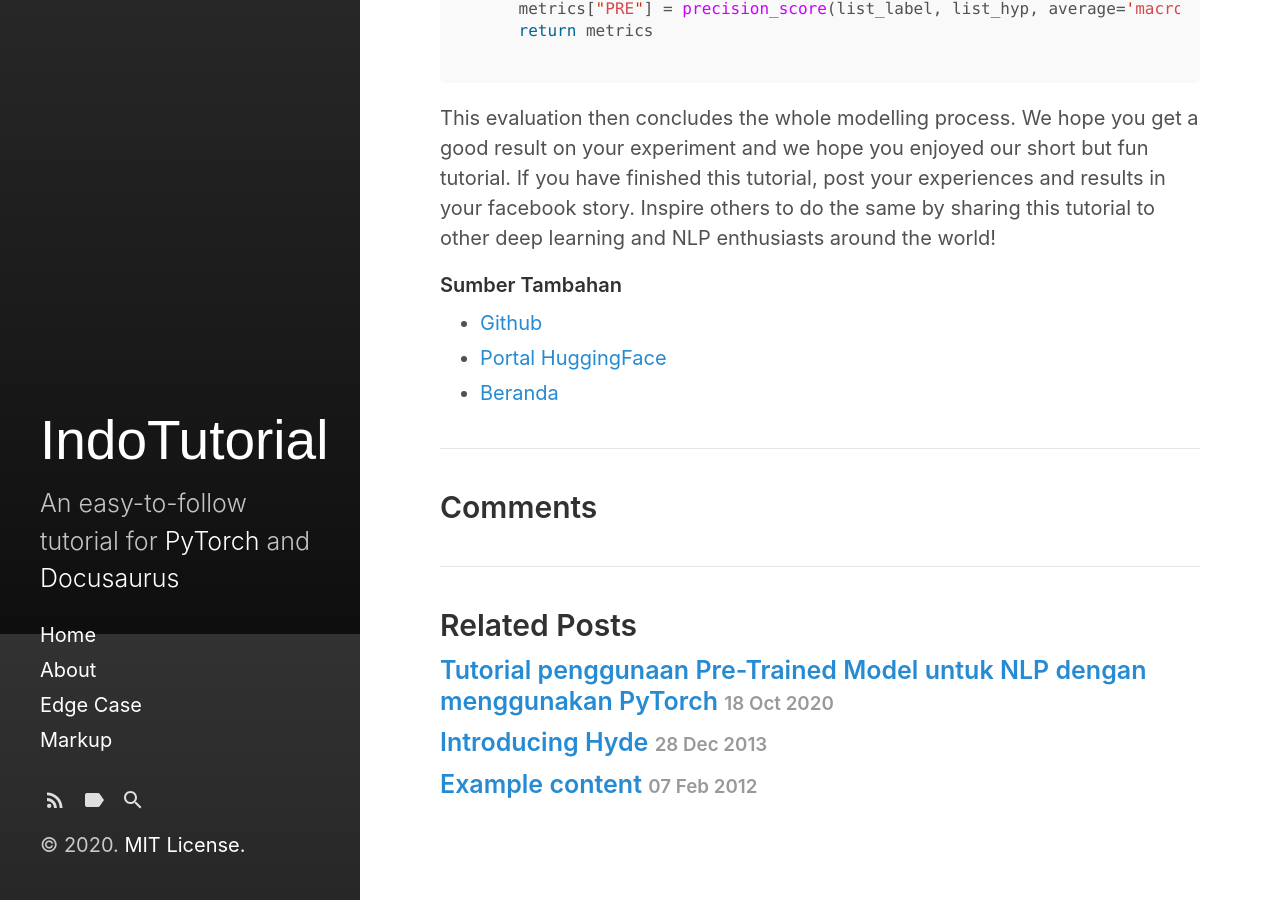
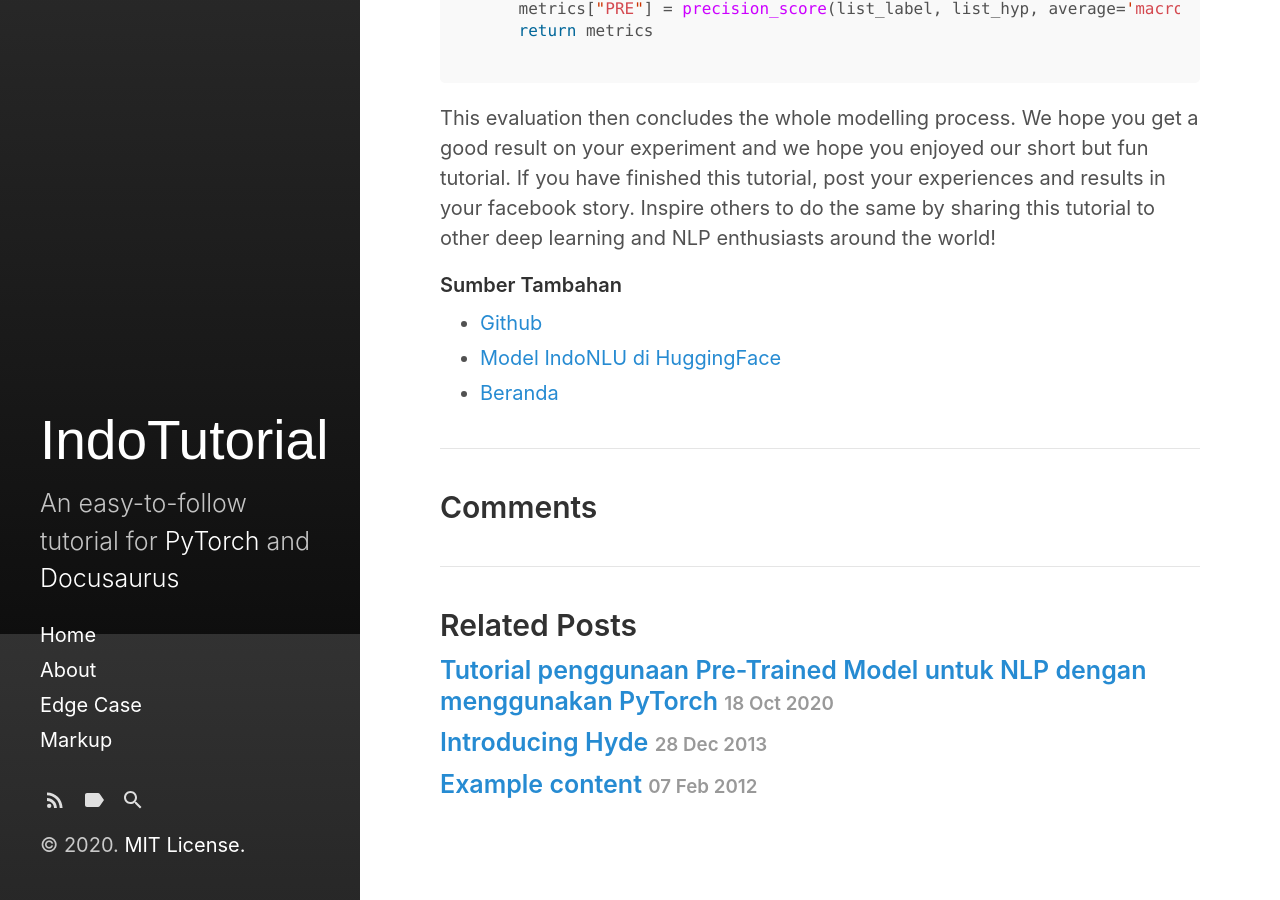
Before and after one commit to indobenchmark/tutorials, a Jekyll site: the page built from _posts/2020-10-18-basic-pytorch-en.md, in a window 1280 px wide and 900 px high, scrolled down 18266 px. Built offline with Jekyll 4.4.1, drawn with Linux system fonts in a browser that asks for light colours.

Commit message:
formatting

```diff
--- a/_posts/2020-10-18-basic-pytorch-en.md
+++ b/_posts/2020-10-18-basic-pytorch-en.md
@@ -514,5 +514,5 @@ This evaluation then concludes the whole modelling process. We hope you get a go
 #### Sumber Tambahan
 
 - [Github](https://github.com/indobenchmark/indonlu)
-- [Portal HuggingFace](https://huggingface.co/indobenchmark)
+- [Model IndoNLU di HuggingFace](https://huggingface.co/indobenchmark)
 - [Beranda](https://www.indobenchmark.com/)
```
Also changed, not shown: _posts/2020-10-18-basic-pytorch-id.md (+1 -1 lines).
